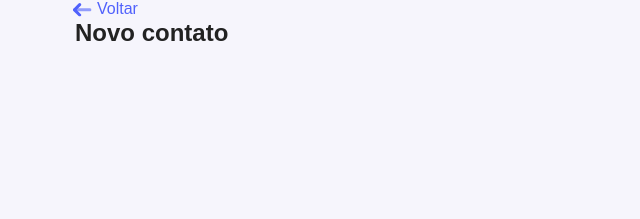
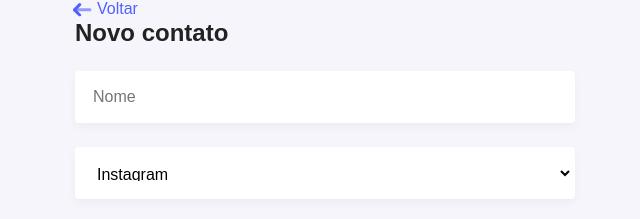
Before and after one commit to arthurlopesr/mycontacts-frontend, a React (Create React App) app: page /new in a window 1280 px wide. Shown: the part 157-376 px from the top of the page, without its empty margins (315-955 px from the left). Built offline with nearby package versions, Linux system fonts and the light colour scheme.

Commit message:
feat: select

```diff
--- /dev/null
+++ b/src/components/select.js
@@ -0,0 +1,23 @@
+import { styled } from 'styled-components';
+
+export default styled.select`
+  width: 100%;
+  border: 2px solid #fff;
+  background: #FFF;
+  border-radius: 4px;
+  box-shadow: 0px 4px 10px 0px rgba(0, 0, 0, 0.04);
+  height: 52px;
+  padding: 16px;
+  outline: none;
+  margin-top: 24px;
+  font-size: 16px;
+
+  &:focus {
+    border: 2px solid ${({ theme }) => theme.colors.primary.main};
+    transition: 0.2s ease-in;
+  }
+
+  & + & {
+    margin-top: 16px ;
+  }
+`;
--- a/src/pages/new-contact/NewContact.jsx
+++ b/src/pages/new-contact/NewContact.jsx
@@ -1,9 +1,26 @@
+import Input from '../../components/input';
 import { PageHeader } from '../../components/page-header/PageHeader';
+import Select from '../../components/select';
 
 export function NewContact() {
   return (
-    <PageHeader
-      title="Novo contato"
-    />
+    <>
+      <PageHeader
+        title="Novo contato"
+      />
+
+      <Input
+        type="text"
+        placeholder="Nome"
+      />
+
+      <Select>
+        <option value="123">Instagram</option>
+        <option value="123">Instagram</option>
+        <option value="123">Instagram</option>
+        <option value="123">Instagram</option>
+      </Select>
+
+    </>
   );
 }
```
